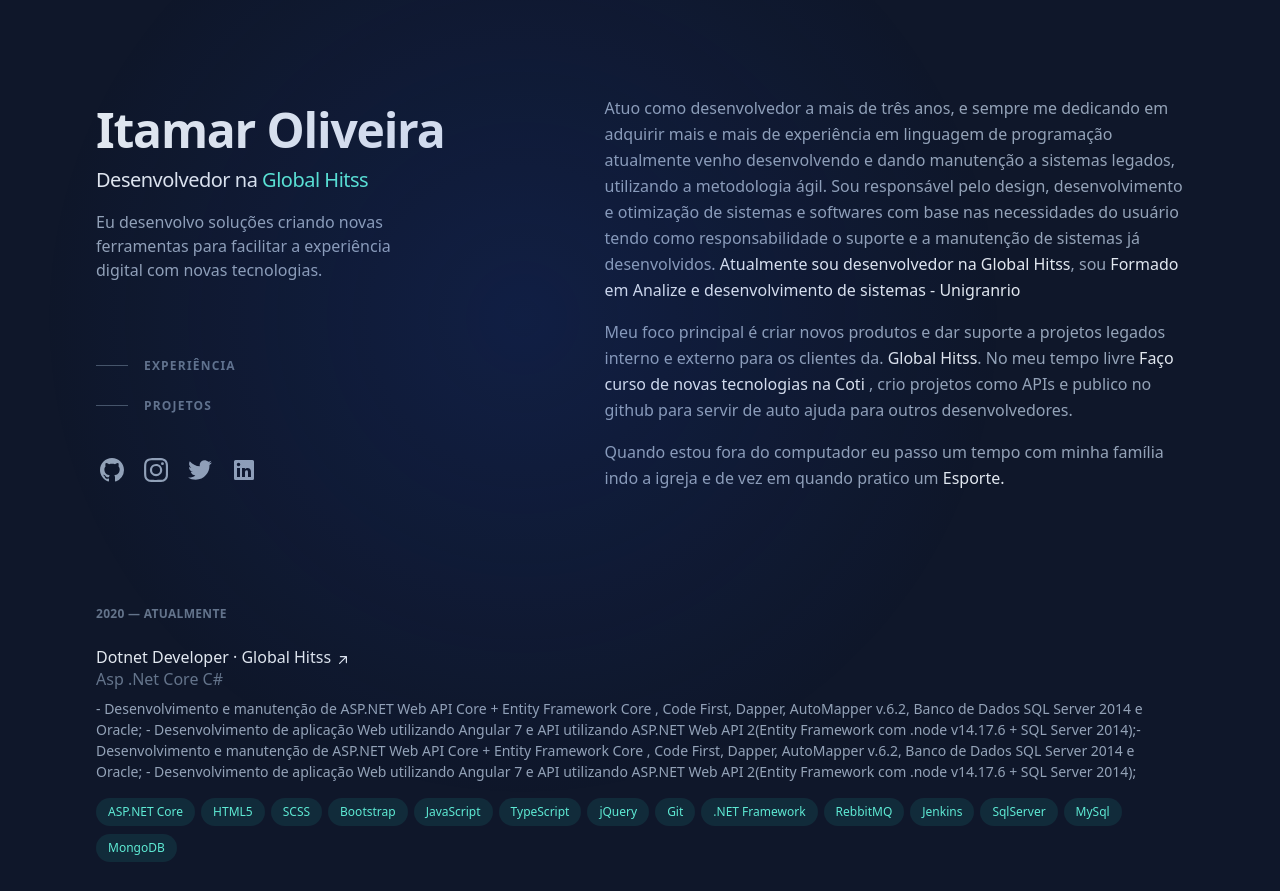
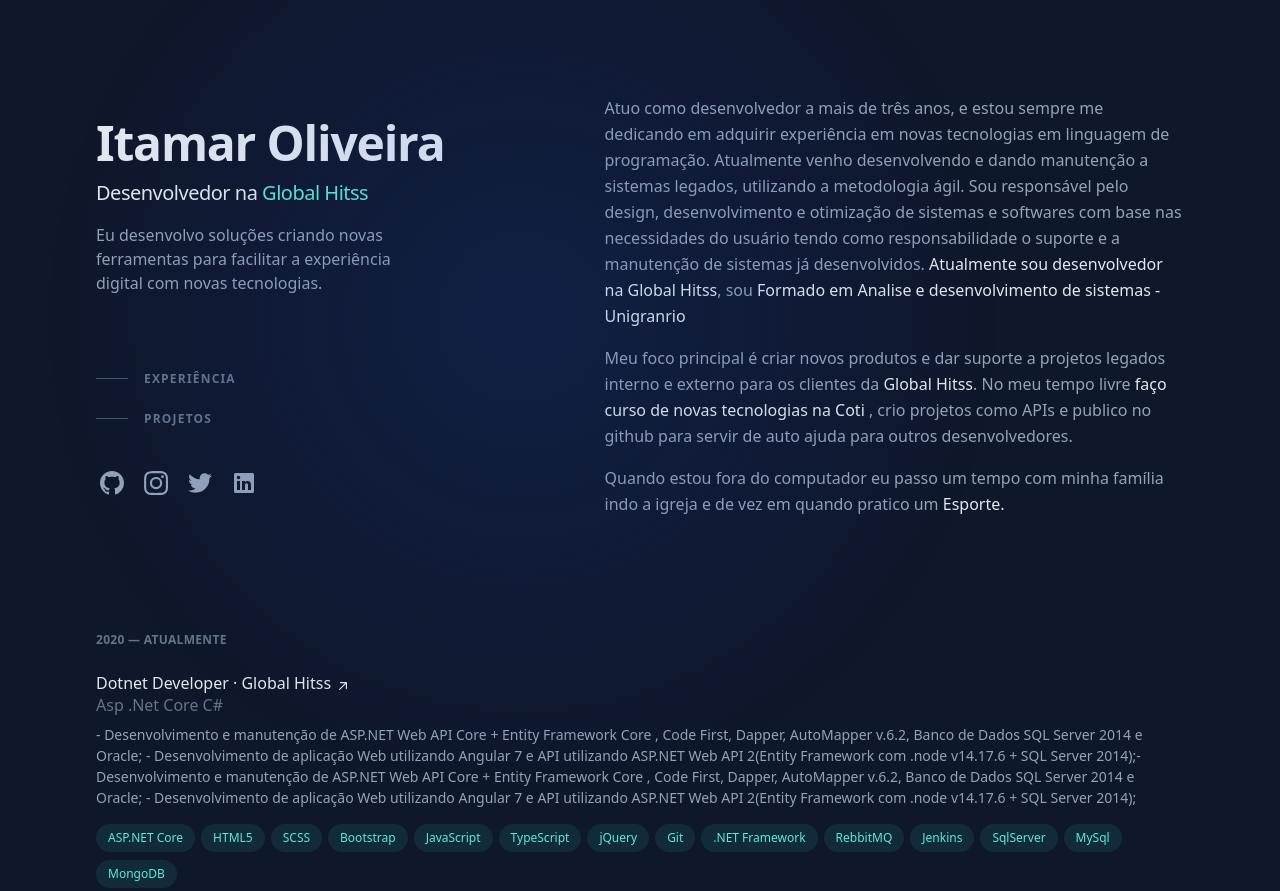
Before and after one commit to Itamarrr/portfolio, a website: page src/index.html in a window 1280 px wide. Shown: the top 891 px of the page. Drawn offline with nearby package versions, Linux system fonts and the light colour scheme.

Commit message:
correção no layout texto com erros

```diff
--- a/src/index.html
+++ b/src/index.html
@@ -188,9 +188,9 @@
                 </div>
                 <div class="basis-1">
                   <p class="mb-4">
-                    Atuo como desenvolvedor a mais de três anos, e sempre me
-                    dedicando em adquirir mais e mais de experiência em
-                    linguagem de programação atualmente venho desenvolvendo e
+                    Atuo como desenvolvedor a mais de três anos, e estou sempre me
+                    dedicando em adquirir experiência em novas tecnologias em
+                    linguagem de programação. Atualmente venho desenvolvendo e
                     dando manutenção a sistemas legados, utilizando a
                     metodologia ágil. Sou responsável pelo design,
                     desenvolvimento e otimização de sistemas e softwares com
@@ -209,13 +209,13 @@
                       href="https://unigranrio.com.br/"
                       target="_blank"
                       rel="noreferrer"
-                      >Formado em Analize e desenvolvimento de sistemas -
+                      >Formado em Analise e desenvolvimento de sistemas -
                       Unigranrio</a
                     >
                   </p>
                   <p class="mb-4">
                     Meu foco principal é criar novos produtos e
-                    dar suporte a projetos legados interno e externo para os clientes da.
+                    dar suporte a projetos legados interno e externo para os clientes da
                     <a
                       class="font-medium text-slate-200 hover:text-teal-300 focus-visible:text-teal-300"
                       href="https://globalhitss.com/"
@@ -228,7 +228,7 @@
                       href="https://www.cotiinformatica.com.br/"
                       target="_blank"
                       rel="noreferrer"
-                      >Faço curso de novas tecnologias na Coti
+                      >faço curso de novas tecnologias na Coti
                     </a>
                     , crio projetos como APIs e publico no github para
                     servir de auto ajuda para outros desenvolvedores.
```
